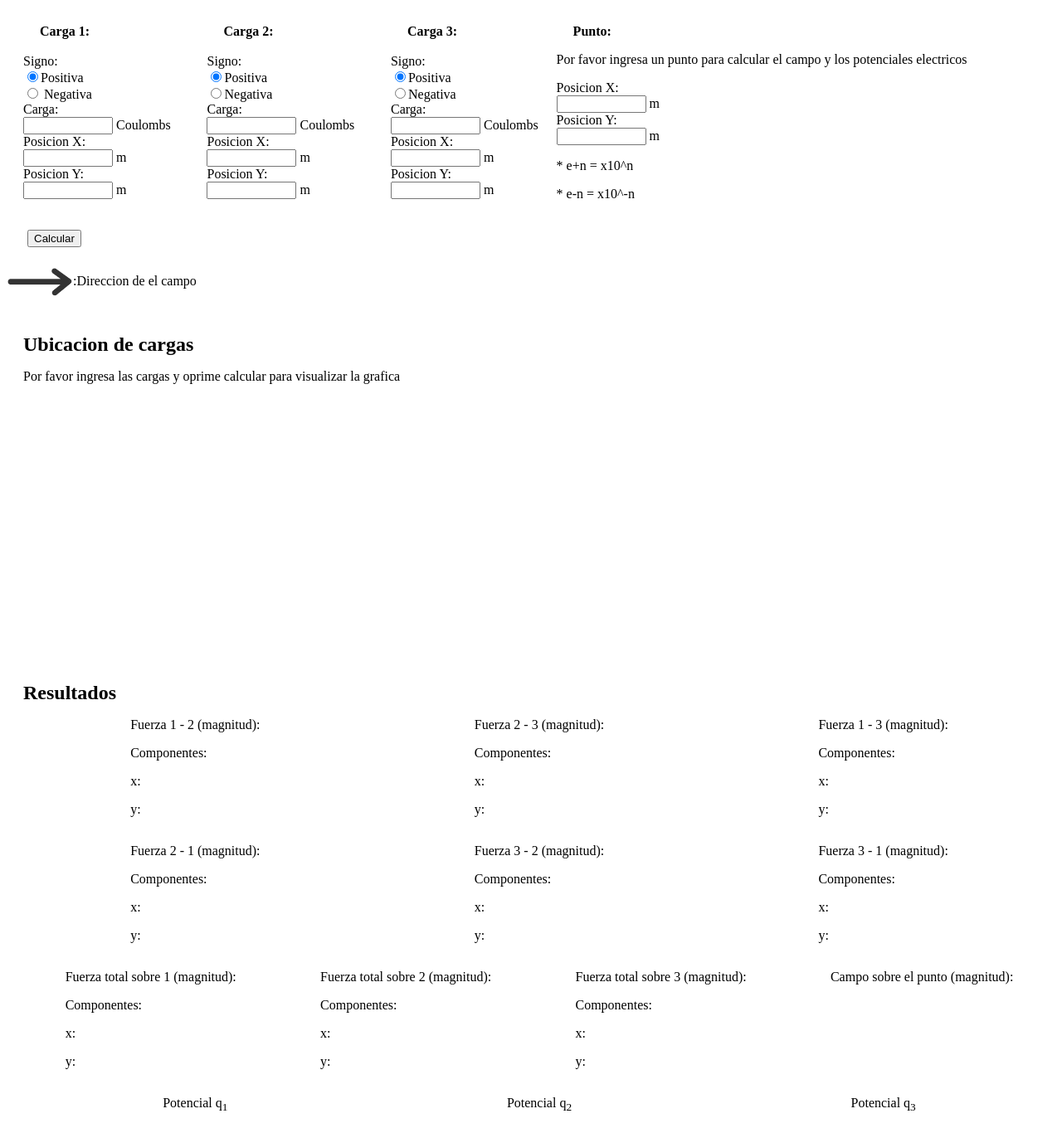
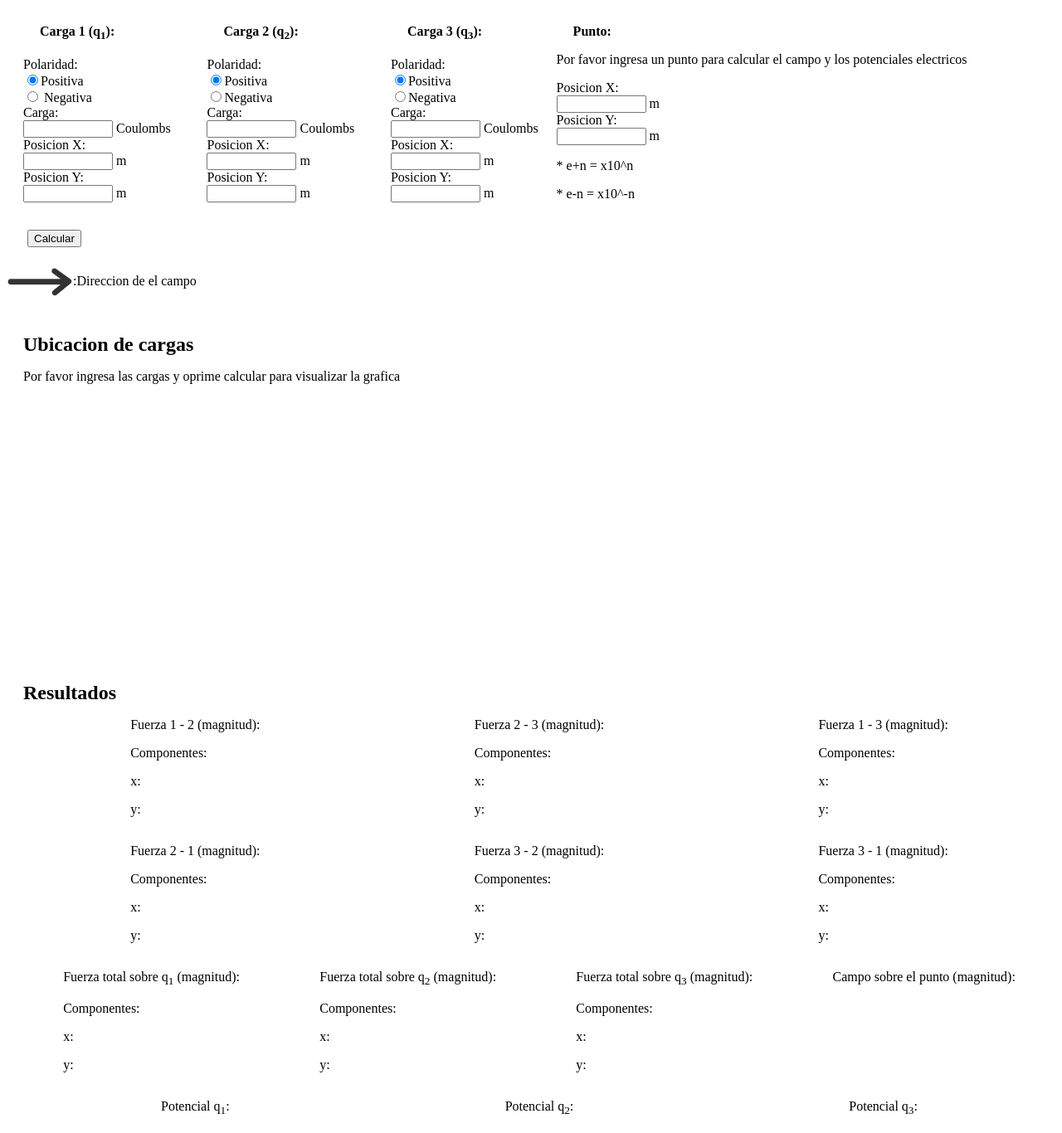
Before and after one commit to luisoteko/Fisica2_Proyecto_Corte1, a plain HTML site: page index.html in a window 1280 px wide. Shown: the whole page at 83% size. Drawn offline with Linux system fonts and the light colour scheme.

Commit message:
Cambio en algunos textos

```diff
--- a/index.html
+++ b/index.html
@@ -15,10 +15,10 @@
 
     <div id="datosCarga1" class="datosCarga">
       <h4>
-        Carga 1:
+        Carga 1 (q<sub>1</sub>):
       </h4>
       <br>
-      Signo:
+      Polaridad:
       <br>
       <label class="labels" for="Positiva1">
         <input name="signo1" type="radio" value="Positiva" id="Positiva1" checked />Positiva
@@ -43,10 +43,10 @@
     <br>
     <div id="datosCarga2" class="datosCarga">
       <h4>
-        Carga 2:
+        Carga 2 (q<sub>2</sub>):
       </h4>
       <br>
-      Signo:
+      Polaridad:
       <br>
       <label class="labels" for="Positiva2">
         <input name="signo2" type="radio" value="Positiva" id="Positiva2" checked />Positiva
@@ -71,10 +71,10 @@
     <br>
     <div id="datosCarga3" class="datosCarga">
       <h4>
-        Carga 3:
+        Carga 3 (q<sub>3</sub>):
       </h4>
       <br>
-      Signo:
+      Polaridad:
       <br>
       <label class="labels" for="Positiva3">
         <input name="signo3" type="radio" value="Positiva" id="Positiva3" checked />Positiva
@@ -177,21 +177,21 @@
   </div>
   <div class="datos">
     <div class="datosD">
-      <p>Fuerza total sobre 1 (magnitud):</p>
+      <p>Fuerza total sobre q<sub>1</sub> (magnitud):</p>
       <p id="total1"></p>
       <p>Componentes:</p>
       <p id="total1x">x:</p>
       <p id="total1y">y:</p>
     </div>
     <div class="datosD">
-      <p>Fuerza total sobre 2 (magnitud):</p>
+      <p>Fuerza total sobre q<sub>2</sub> (magnitud):</p>
       <p id="total2"></p>
       <p>Componentes:</p>
       <p id="total2x">x:</p>
       <p id="total2y">y:</p>
     </div>
     <div class="datosD">
-      <p>Fuerza total sobre 3 (magnitud):</p>
+      <p>Fuerza total sobre q<sub>3</sub> (magnitud):</p>
       <p id="total3"></p>
       <p>Componentes:</p>
       <p id="total3x">x:</p>
@@ -221,15 +221,15 @@
       <p id="EnergiaTotal"></p>
     </div> -->
     <div class="datosD">
-      <p>Potencial q<sub>1</sub></p>
+      <p>Potencial q<sub>1</sub>:</p>
       <p id="potencial1"></p>
     </div>
     <div class="datosD">
-      <p>Potencial q<sub>2</sub></p>
+      <p>Potencial q<sub>2</sub>:</p>
       <p id="potencial2"></p>
     </div>
     <div class="datosD">
-      <p>Potencial q<sub>3</sub></p>
+      <p>Potencial q<sub>3</sub>:</p>
       <p id="potencial3"></p>
     </div>
   </div>
```
